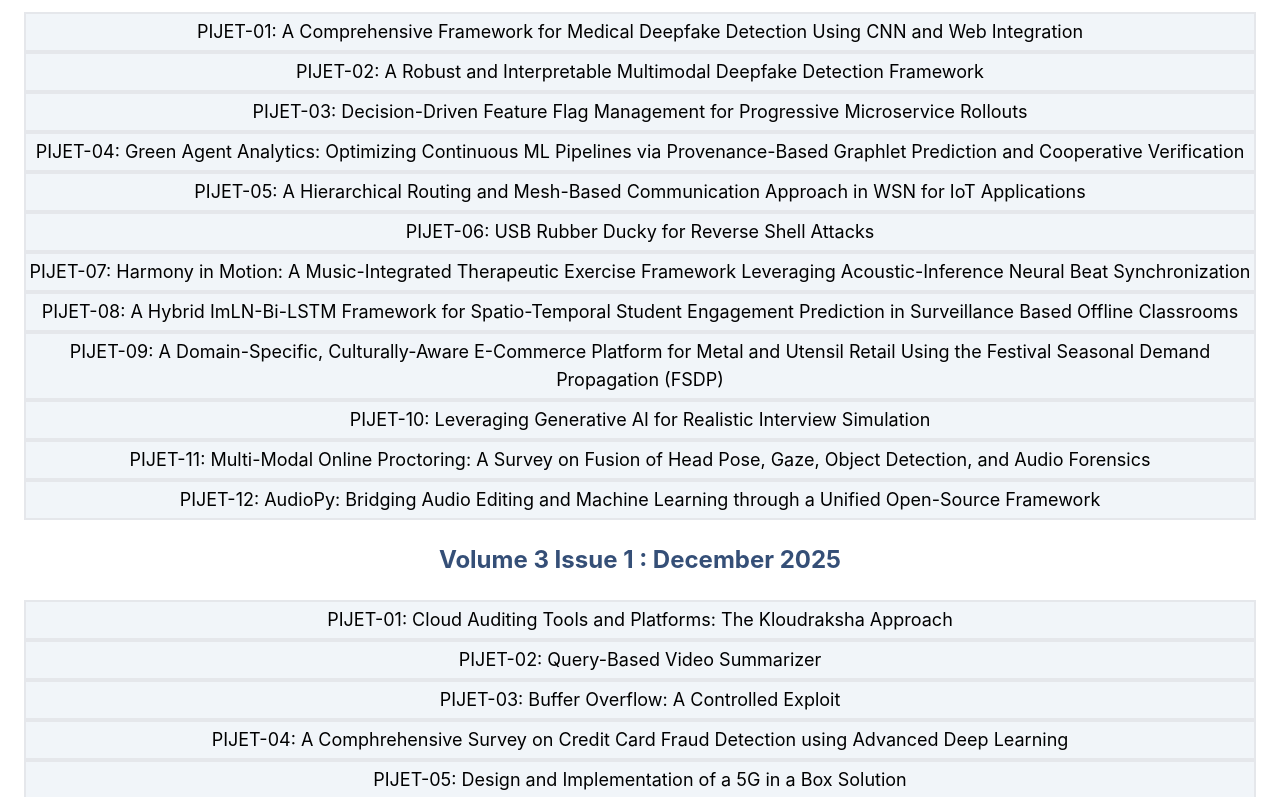
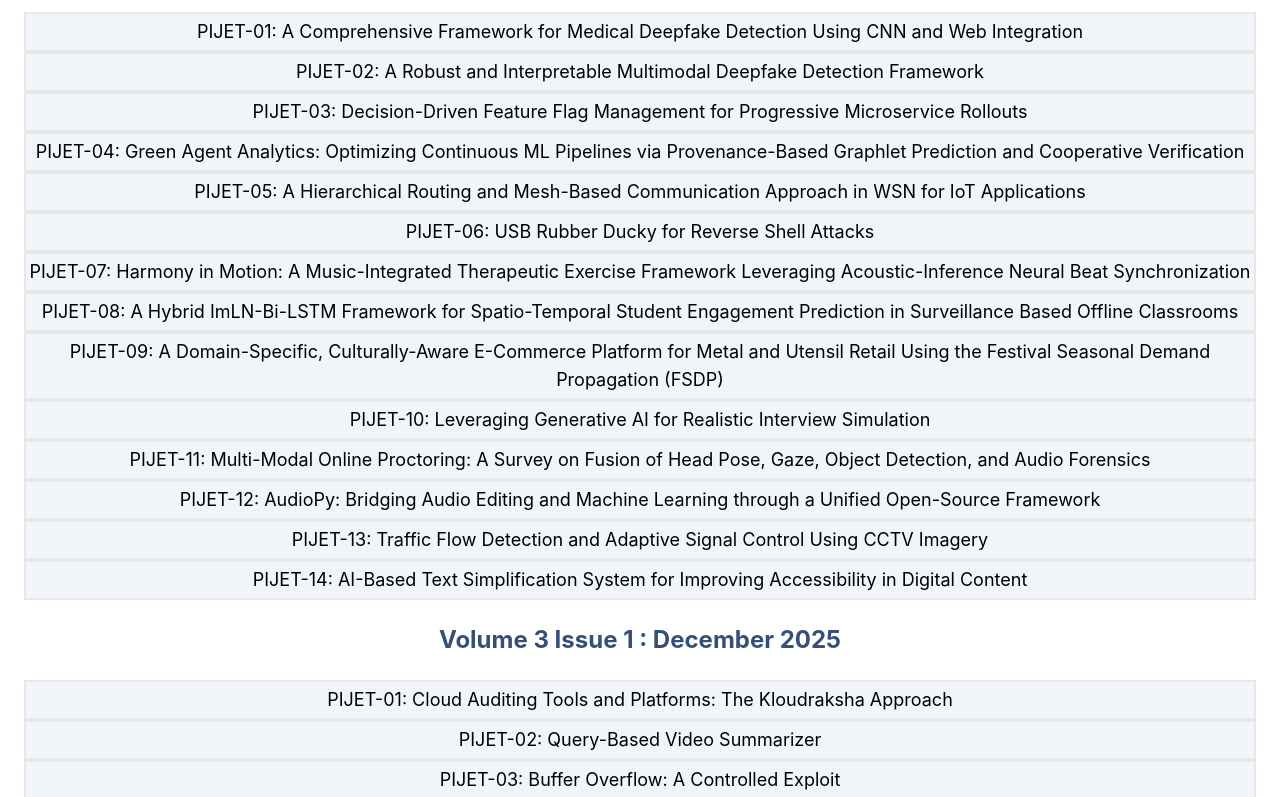
Before and after one commit to Gayatrii12/PIJET, a React (Create React App) app: page /archives in a window 1280 px wide. Shown: the part 373-1170 px from the top of the page. Built offline with nearby package versions, Linux system fonts and the light colour scheme.

Commit message:
All papers added

```diff
--- a/src/data/paperMaps.js
+++ b/src/data/paperMaps.js
@@ -101,5 +101,8 @@ export const Vol3_Issue2_paperMap = {
     'PIJET-09: A Domain-Specific, Culturally-Aware E-Commerce Platform for Metal and Utensil Retail Using the Festival Seasonal Demand Propagation (FSDP)': '/papers/volume-3 issue-2/Final Revised Paper_Pijet-09_June26.pdf',
     'PIJET-10: Leveraging Generative AI for Realistic Interview Simulation': '/papers/volume-3 issue-2/Final Revised Paper_Pijet-10_June26.pdf',
     'PIJET-11: Multi-Modal Online Proctoring: A Survey on Fusion of Head Pose, Gaze, Object Detection, and Audio Forensics': '/papers/volume-3 issue-2/Final Revised Paper_Pijet-11_June26.pdf',
-    'PIJET-12: AudioPy: Bridging Audio Editing and Machine Learning through a Unified Open-Source Framework': '/papers/volume-3 issue-2/Final Revised Paper_Pijet-12_June26.pdf'
+    'PIJET-12: AudioPy: Bridging Audio Editing and Machine Learning through a Unified Open-Source Framework': '/papers/volume-3 issue-2/Final Revised Paper_Pijet-12_June26.pdf',
+    'PIJET-13: Traffic Flow Detection and Adaptive Signal Control Using CCTV Imagery': '/papers/volume-3 issue-2/Final Revised Paper_Pijet-13_June26.pdf',
+    'PIJET-14: AI-Based Text Simplification System for Improving Accessibility in Digital Content': '/papers/volume-3 issue-2/Final Revised Paper_Pijet-14_June26.pdf'
+
 };
```
Also changed, not shown: 2 other files (tests, documents, lock files or other folders).
